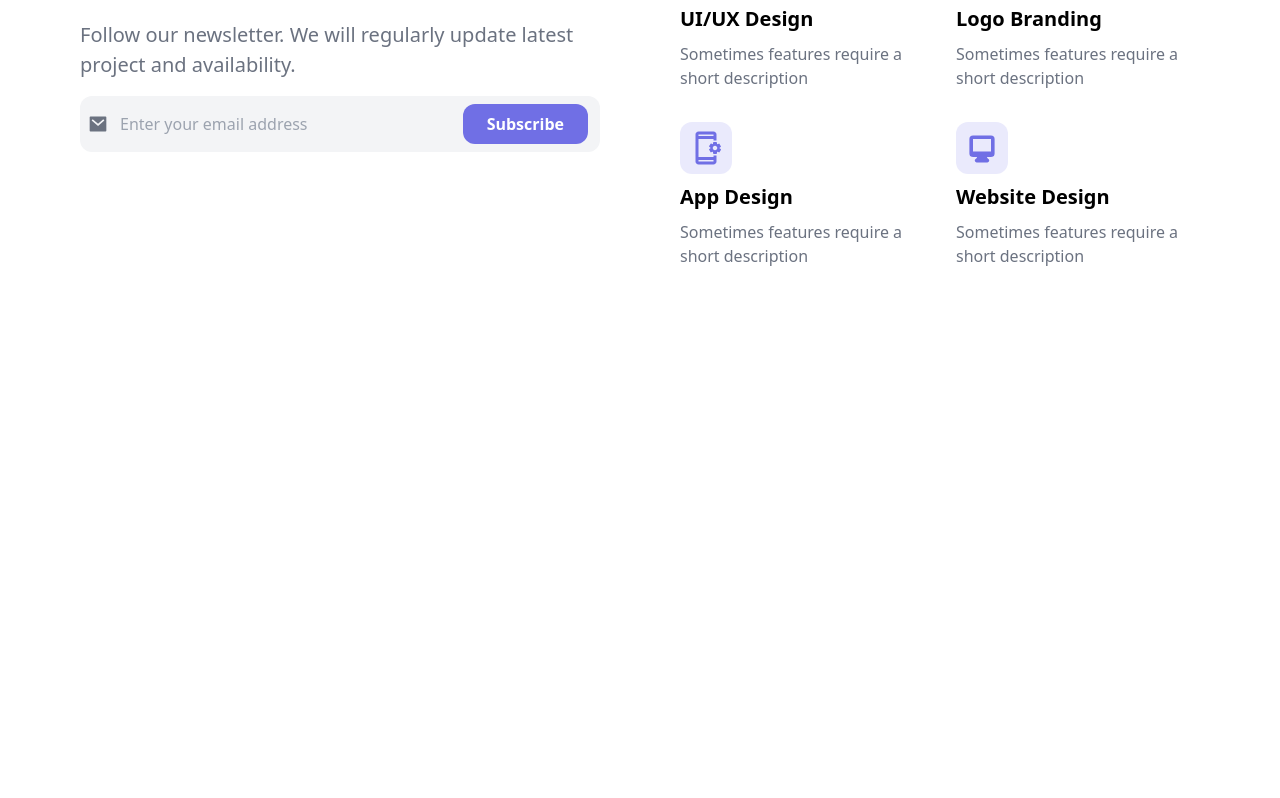
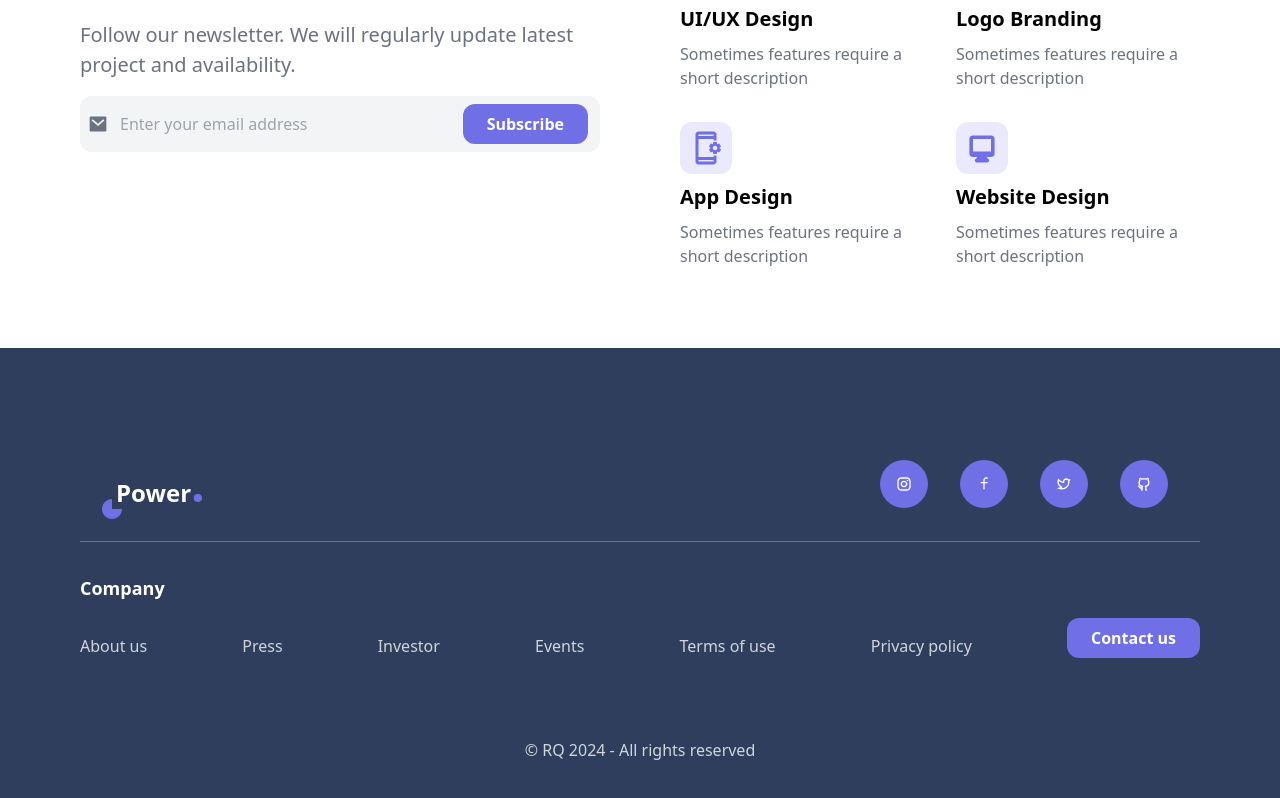
Before and after one commit to roquegabriel/landing-page, a React (Vite) app: page / in a window 1280 px wide. Shown: the part 2639-3437 px from the top of the page. Before the commit the page ends 2987 px from the top, so only its background shows below. Built offline with nearby package versions, Linux system fonts and the light colour scheme.

Commit message:
Add footer

```diff
--- a/src/App.jsx
+++ b/src/App.jsx
@@ -1,4 +1,5 @@
 import Clients from "./components/Clients"
+import Footer from "./components/Footer"
 import Header from "./components/Header"
 import Hero from "./components/Hero"
 import Reviews from "./components/Reviews"
@@ -15,6 +16,7 @@ function App() {
       <Works />
       <Reviews />
       <Services />
+      <Footer />
     </div>
   )
 }
--- /dev/null
+++ b/src/components/Footer.jsx
@@ -0,0 +1,42 @@
+import React from 'react'
+import { RiCheckboxBlankCircleFill, RiFacebookLine, RiGithubLine, RiInstagramLine, RiTwitterLine } from 'react-icons/ri'
+
+const Footer = () => {
+    return (
+        <footer className='bg-footer p-8 xl:p-20 relative -z-10'>
+            <div className='flex flex-col md:flex-row items-center gap-4 justify-between border-b p-8 border-gray-500'>
+                {/* Logo */}
+                <div className='w-1/6'>
+                    <a href='#' className='text-2xl font-bold relative bg-footer px-1 text-white'> Power<span className='text-primary text-5xl'>.</span>
+                        <RiCheckboxBlankCircleFill className='absolute -left-3 -bottom-3 text-primary -z-10' /></a>
+                </div>
+                {/* Social media */}
+                <ul className='flex items-center gap-8'>
+                    <li><a href="#" className='text-white block p-4 bg-primary rounded-full'><RiInstagramLine /></a></li>
+                    <li><a href="#" className='text-white block p-4 bg-primary rounded-full'><RiFacebookLine /></a></li>
+                    <li><a href="#" className='text-white block p-4 bg-primary rounded-full'><RiTwitterLine /></a></li>
+                    <li><a href="#" className='text-white block p-4 bg-primary rounded-full'><RiGithubLine /></a></li>
+
+                </ul>
+            </div>
+            <div className='mt-8'>
+                <h3 className=' text-center md:text-left text-lg font-bold text-white'>Company</h3>
+                <nav className='mt-4 flex flex-col md:flex-row gap-4 items-center justify-between'>
+                    <a href="#" className='text-gray-300 mt-4 hover:text-white transition-colors'>About us</a>
+                    <a href="#" className='text-gray-300 mt-4 hover:text-white transition-colors'>Press</a>
+                    <a href="#" className='text-gray-300 mt-4 hover:text-white transition-colors'>Investor</a>
+                    <a href="#" className='text-gray-300 mt-4 hover:text-white transition-colors'>Events</a>
+                    <a href="#" className='text-gray-300 mt-4 hover:text-white transition-colors'>Terms of use</a>
+                    <a href="#" className='text-gray-300 mt-4 hover:text-white transition-colors'>Privacy policy</a>
+                    <button type="submit" className='font-semibold py-2 px-6 text-white rounded-xl bg-primary'>Contact us</button>
+                </nav>
+            </div>
+            <div className='mt-20'>
+                <p className='text-gray-300 text-center'>&copy; RQ 2024 - All rights reserved</p>
+            </div>
+
+        </footer>
+    )
+}
+
+export default Footer
```
